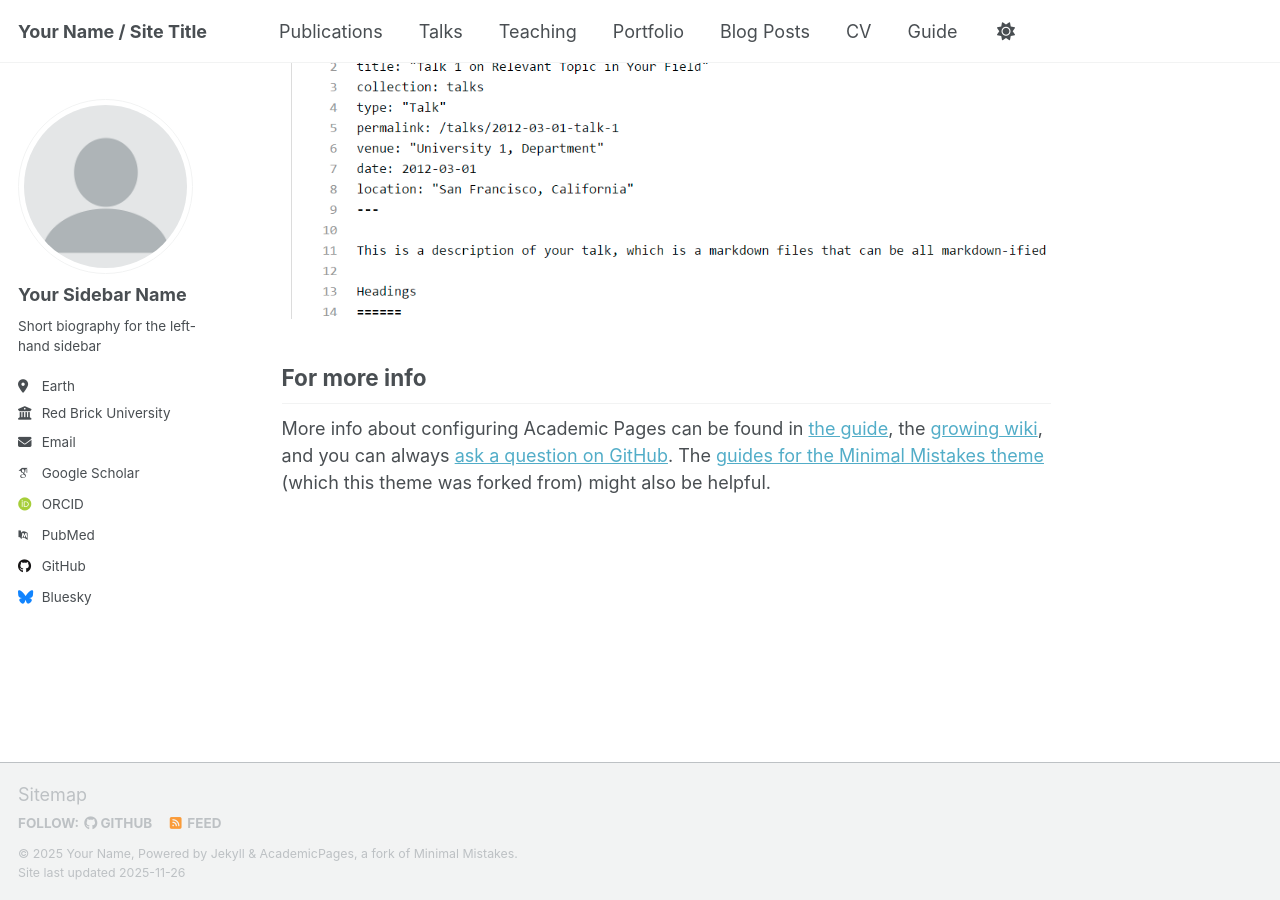
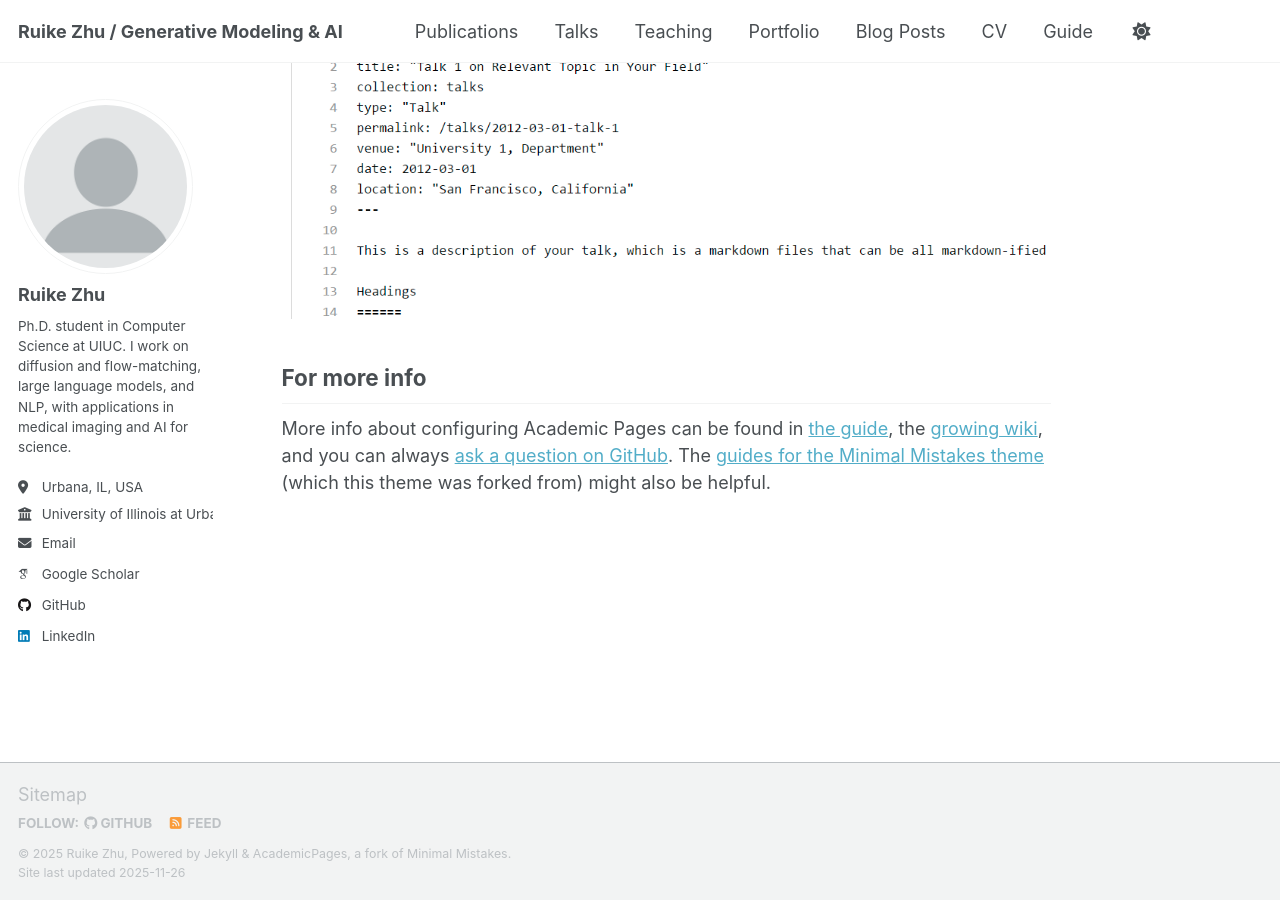
Before and after one commit to poem2018/poem2018.github.io, a Jekyll site: the page built from _pages/about.md, in a window 1280 px wide and 900 px high, scrolled down 2880 px. Built offline with Jekyll 4.4.1, drawn with Linux system fonts in a browser that asks for light colours; some web fonts are replaced; a script that is not in the unit is left out.

Commit message:
Update _config.yml

```diff
--- a/_config.yml
+++ b/_config.yml
@@ -9,78 +9,74 @@
 # Basic Site Settings
 locale                   : "en-US"
 site_theme               : "default" # Currently available options are "default", "air"
-title                    : "Your Name / Site Title"
+title                    : "Ruike Zhu / Generative Modeling & AI"
 title_separator          : "-"
-name                     : &name "Your Name"
-description              : &description "Your Name's academic portfolio"   # Update this with a general description of your site, this is the default if not overridden by a page
-url                      : https://academicpages.github.io # The base hostname & protocol for your site e.g. "https://[your GitHub username].github.io",
-                                                           # or if you already have some other page hosted on Github then use "https://[your GitHub username].github.io/[Your Repo Name]"
-baseurl                  : "" # the subpath of your site, e.g. "/blog"
-repository               : "academicpages/academicpages.github.io"
+name                     : &name "Ruike Zhu"
+description              : &description "Ph.D. student at UIUC working on generative modeling, diffusion/flow matching, LLMs, and NLP."
+url                      : "https://poem2018.github.io"  # 如果以后改成 用户名.github.io，改成 "https://<你的用户名>.github.io"
+baseurl                  : "/ruikezzz.github.io"         # 如果以后是用户主页站点，就改成 ""
+repository               : "poem2018/ruikezzz.github.io"
 
-# Site Author - The following control what appear as part of the author content on the side bar.
-#               If a field is blank the icon and link will not appear, otherwise it will be shown.
-#               Additional customization can be done by editing /_includes/author-profile.html
+# Site Author - sidebar 信息
 author:
   # Biographic information
   avatar           : "profile.png"
-  name             : "Your Sidebar Name"
-  pronouns         : # example: "she/her"
-  bio              : "Short biography for the left-hand sidebar"
-  location         : "Earth"
-  employer         : "Red Brick University"
-  uri              : # URL
-  email            : "none@example.org"
+  name             : "Ruike Zhu"
+  pronouns         :  # e.g. "she/her"
+  bio              : "Ph.D. student in Computer Science at UIUC. I work on diffusion and flow-matching, large language models, and NLP, with applications in medical imaging and AI for science."
+  location         : "Urbana, IL, USA"
+  employer         : "University of Illinois at Urbana–Champaign"
+  uri              :
+  email            : "ruikez2@illinois.edu"
 
   # Academic websites
-  academia         : # URL
-  arxiv            : # URL - Update with the correct link to your profile
-  googlescholar    : "https://scholar.google.com/citations?user=PS_CX0AAAAAJ"
-  inspire-hep      : # URL
-  impactstory      : # URL
-  orcid            : "https://orcid.org/yourorcidurl"
-  semantic         : # URL
-  ssrn             : # URL
-  pubmed           : "https://www.ncbi.nlm.nih.gov/pubmed/?term=john+snow"
-  researchgate     : # URL
-  scopus           : # URL
-  zotero           : # URL
-
+  academia         :
+  arxiv            :
+  googlescholar    : "https://scholar.google.com/citations?user=kTSKemkAAAAJ&hl=en&oi=ao"
+  inspire-hep      :
+  impactstory      :
+  orcid            :
+  semantic         :
+  ssrn             :
+  pubmed           :
+  researchgate     :
+  scopus           :
+  zotero           :
 
   # Repositories and software development
-  bitbucket        : # Username - Update with your username on the site
-  codepen          : # Username
-  dribbble         : # Username
-  github           : "academicpages"
-  kaggle           : # Username
-  stackoverflow    : # User number or user number and name (i.e., use "1" or "1/jeff-atwood")
+  bitbucket        :
+  codepen          :
+  dribbble         :
+  github           : "poem2018"
+  kaggle           :
+  stackoverflow    :
 
   # Social media
-  artstation       : # Username
-  bluesky          : "bsky.app" # Replace this with you Bluesky username
-  facebook         : # Username
-  flickr           : # Username
-  foursquare       : # Username
-  goodreads        : # Username
-  google_plus      : # Username
-  keybase          : # Username
-  instagram        : # Username
-  lastfm           : # Username
-  linkedin         : # Username
-  mastodon         : # URL
-  medium           : # URL
-  pinterest        : # Username
-  soundcloud       : # Username
-  steam            : # Username
-  telegram         : # URL
-  tumblr           : # Username
-  twitter          : # Username for X / Twitter
-  vine             : # Username
-  weibo            : # Username
-  wikipedia        : # Username
-  xing             : # Username
-  youtube          : # Username
-  zhihu            : # Username
+  artstation       :
+  bluesky          :
+  facebook         :
+  flickr           :
+  foursquare       :
+  goodreads        :
+  google_plus      :
+  keybase          :
+  instagram        :
+  lastfm           :
+  linkedin         : "https://www.linkedin.com/in/ruike-zhu-47b048190/"
+  mastodon         :
+  medium           :
+  pinterest        :
+  soundcloud       :
+  steam            :
+  telegram         :
+  tumblr           :
+  twitter          :   # X/Twitter 用户名（如果以后有可以填）
+  vine             :
+  weibo            :
+  wikipedia        :
+  xing             :
+  youtube          :
+  zhihu            :
 
 # Publication Category - The following the list of publication categories and their headings
 publication_category:
@@ -97,13 +93,13 @@ breadcrumbs              : false # true, false (default)
 words_per_minute         : 160
 future                   : true
 read_more                : "disabled" # if enabled, adds "Read more" links to excerpts
-talkmap_link             : false      #change to true to add link to talkmap on talks page
+talkmap_link             : false      # change to true to add link to talkmap on talks page
 comments:
   provider               : # false (default), "disqus", "discourse", "facebook", "google-plus", "staticman", "custom"
   disqus:
     shortname            :
   discourse:
-    server               : # https://meta.discourse.org/t/embedding-discourse-comments-via-javascript/31963 , e.g.: meta.discourse.org
+    server               : # e.g. meta.discourse.org
   facebook:
     appid                :
     num_posts            : # 5 (default)
@@ -148,14 +144,16 @@ og_description           :  # Social media default site image description
 # For specifying social profiles
 # - https://developers.google.com/structured-data/customize/social-profiles
 social:
-  type                   : # Person or Organization (defaults to Person)
-  name                   : # If the user or organization name differs from the site's name
-  links: # An array of links to social media profiles
-
+  type                   : Person
+  name                   : "Ruike Zhu"
+  links:
+    - "https://github.com/poem2018"
+    - "https://scholar.google.com/citations?user=kTSKemkAAAAJ&hl=en&oi=ao"
+    - "https://www.linkedin.com/in/ruike-zhu-47b048190/"
 
 # Analytics
 analytics:
-  provider               :  "false" # false (default), "google", "google-universal", "google-analytics-4", "custom"
+  provider               : "false" # false (default), "google", "google-universal", "google-analytics-4", "custom"
   google:
     tracking_id          :
 
```
